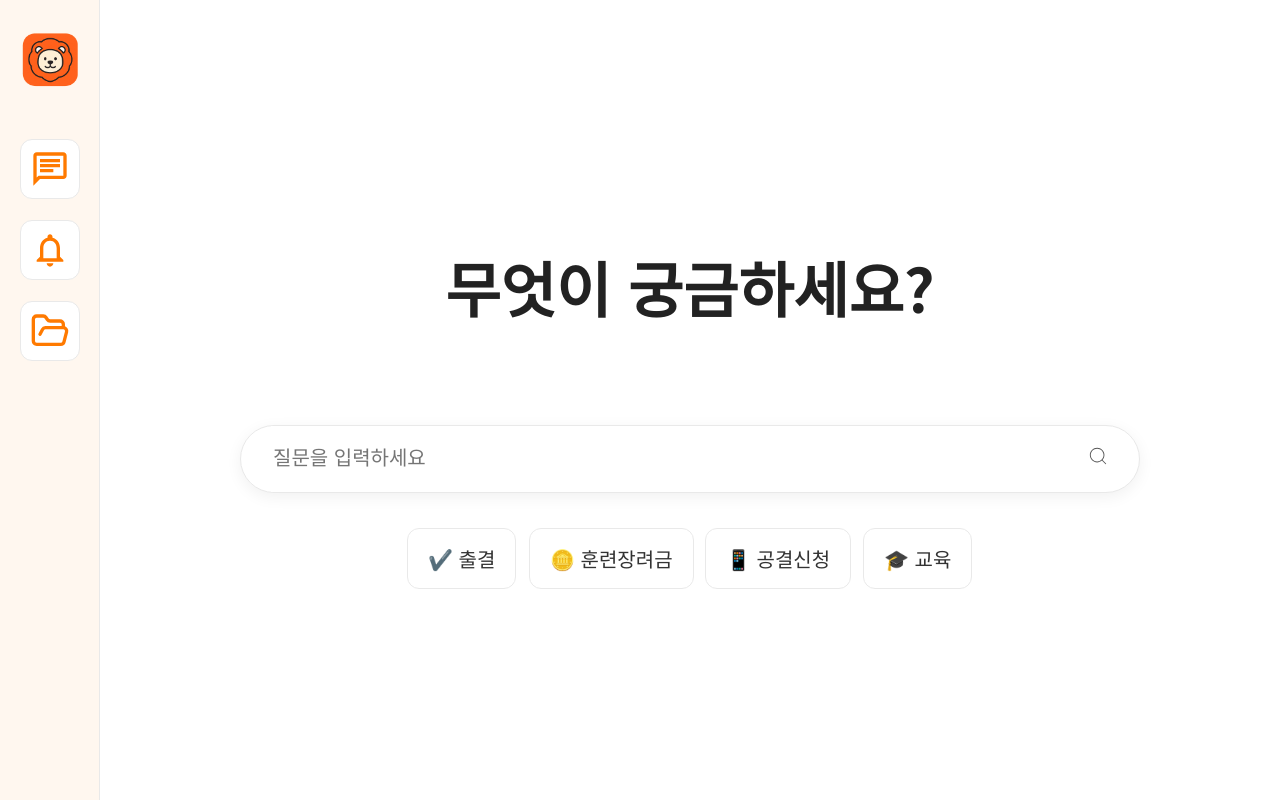
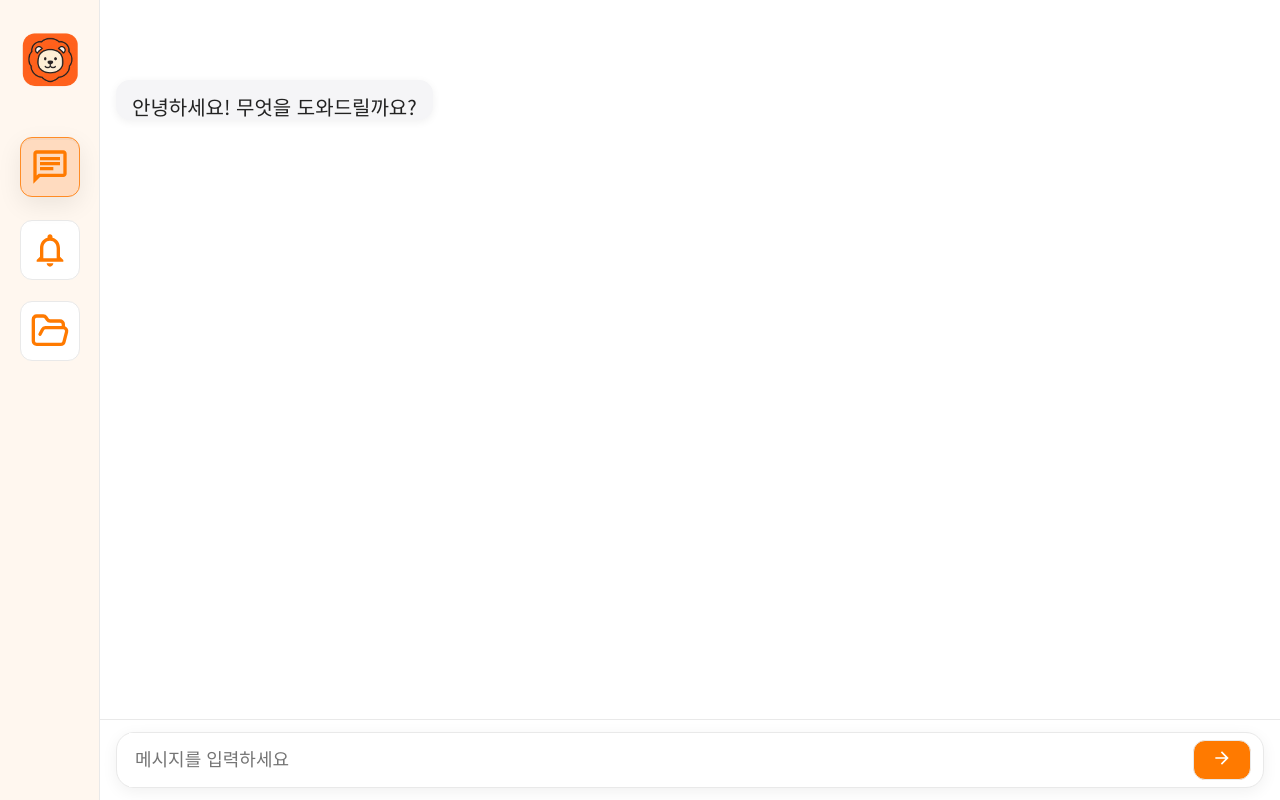
Before and after one commit to marksenee/lion-helper-Q-A, a React (Create React App) app: page / in a window 1280 px wide. Both pictures are taken after a click on the button 49 px from the left and 168 px from the top of the page. Built offline with nearby package versions, Linux system fonts and the light colour scheme.

Commit message:
[UI] 채팅 화면 구현 완료

```diff
--- a/src/App.jsx
+++ b/src/App.jsx
@@ -19,9 +19,11 @@ import {
   QuickWrap,
   ChipButton,
 } from "./styles/App.styles";
+import Chat from "./pages/Chat.jsx";
 
 function App() {
   const [query, setQuery] = useState("");
+  const [view, setView] = useState("home");
   const shortcuts = useMemo(
     () => [
       { key: "출결", icon: "✔️" },
@@ -52,11 +54,17 @@ function App() {
               alt="라이언 로고"
               $size={LOGO_ICON}
               onError={() => setLogoError(true)}
+              onClick={() => setView("/")}
             />
           )}
         </Logo>
         <Nav>
-          <NavButton title="채팅">
+          <NavButton
+            title="채팅"
+            onClick={() => setView("chat")}
+            $active={view === "chat"}
+            aria-pressed={view === "chat"}
+          >
             <MdOutlineChat size={NAV_ICON} />
           </NavButton>
           <NavButton title="공지">
@@ -73,6 +81,18 @@ function App() {
       </HeaderBar> */}
 
       <Main>
+        {view === "chat" ? (
+          <div
+            style={{
+              width: "100%",
+              height: "100%",
+              alignSelf: "stretch",
+              justifySelf: "stretch",
+            }}
+          >
+            <Chat />
+          </div>
+        ) : (
           <Hero>
             {/* {heroError ? (
             <LionFallback $size={HERO_ICON}>🦁</LionFallback>
@@ -115,6 +135,7 @@ function App() {
               ))}
             </QuickWrap>
           </Hero>
+        )}
       </Main>
     </AppGrid>
   );
--- /dev/null
+++ b/src/pages/Chat.jsx
@@ -0,0 +1,78 @@
+import React, { useMemo, useRef, useState, useEffect } from "react";
+import {
+  ChatLayout,
+  Messages,
+  MessagesInner,
+  Bubble,
+  Composer,
+  ComposerInner,
+  ComposerBar,
+} from "../styles/Chat.styles";
+import { MdArrowForward } from "react-icons/md";
+
+function Chat() {
+  const [messages, setMessages] = useState(() => [
+    { id: 1, author: "bot", text: "안녕하세요! 무엇을 도와드릴까요?" },
+  ]);
+  const [text, setText] = useState("");
+  const endRef = useRef(null);
+
+  const canSend = useMemo(() => text.trim().length > 0, [text]);
+
+  useEffect(() => {
+    endRef.current?.scrollIntoView({ behavior: "smooth" });
+  }, [messages.length]);
+
+  const handleSubmit = (e) => {
+    e.preventDefault();
+    if (!canSend) return;
+    const userMsg = { id: Date.now(), author: "me", text: text.trim() };
+    setMessages((prev) => [...prev, userMsg]);
+    setText("");
+    // 간단한 봇 응답 (예시)
+    setTimeout(() => {
+      setMessages((prev) => [
+        ...prev,
+        {
+          id: Date.now() + 1,
+          author: "bot",
+          text: "좋은 질문이에요! 곧 더 똑똑해질 예정입니다.",
+        },
+      ]);
+    }, 400);
+  };
+
+  return (
+    <ChatLayout>
+      <Messages>
+        <MessagesInner>
+          {messages.map((m) => (
+            <Bubble key={m.id} $me={m.author === "me"}>
+              {m.text}
+            </Bubble>
+          ))}
+          <div ref={endRef} />
+        </MessagesInner>
+      </Messages>
+
+      <Composer onSubmit={handleSubmit}>
+        <ComposerInner>
+          <ComposerBar>
+            <input
+              type="text"
+              value={text}
+              onChange={(e) => setText(e.target.value)}
+              placeholder="메시지를 입력하세요"
+              aria-label="메시지 입력"
+            />
+            <button type="submit" disabled={!canSend} aria-label="전송">
+              <MdArrowForward size={20} />
+            </button>
+          </ComposerBar>
+        </ComposerInner>
+      </Composer>
+    </ChatLayout>
+  );
+}
+
+export default Chat;
--- a/src/styles/App.styles.js
+++ b/src/styles/App.styles.js
@@ -61,6 +61,15 @@ export const NavButton = styled.button`
     background: #ffdbbf;
     outline: none;
   }
+
+  ${(p) =>
+    p.$active &&
+    `
+    background: #ffdbbf;
+    border-color: var(--brand-500);
+    box-shadow: inset 0 2px 0 rgba(0,0,0,0.03), 0 8px 24px rgba(0,0,0,0.08);
+    transform: translateY(-2px);
+  `}
 `;
 
 export const HeaderBar = styled.header`
@@ -98,6 +107,7 @@ export const LionImg = styled.img`
   height: ${(p) => p.$size || 64}px;
   object-fit: contain;
   display: block;
+  cursor: pointer;
 `;
 
 export const LionFallback = styled.div`
--- /dev/null
+++ b/src/styles/Chat.styles.js
@@ -0,0 +1,81 @@
+import styled from "styled-components";
+
+export const ChatLayout = styled.div`
+  display: grid;
+  grid-template-rows: 1fr auto;
+  width: 100%;
+  height: 100%;
+`;
+
+export const Messages = styled.div`
+  padding: 16px;
+  overflow-y: auto;
+  display: flex;
+  flex-direction: column;
+  gap: 12px;
+`;
+
+export const MessagesInner = styled.div`
+  width: 100%;
+  max-width: 1200px;
+  margin: 0 auto;
+  display: flex;
+  flex-direction: column;
+  gap: 8px;
+`;
+
+export const Bubble = styled.div`
+  max-width: min(90%, 1200px);
+  height: 5vh;
+  width: fit-content;
+  padding: 12px 16px;
+  border-radius: 14px;
+  line-height: 1.5;
+  font-size: 20px;
+  background: ${(p) => (p.$me ? "#ffe6d3" : "#f5f5f7")};
+  color: #222;
+  align-self: ${(p) => (p.$me ? "flex-end" : "flex-start")};
+  box-shadow: 0 2px 8px rgba(0, 0, 0, 0.06);
+`;
+
+export const Composer = styled.form`
+  padding: 12px 16px;
+  border-top: 1px solid var(--border);
+  background: #fff;
+`;
+
+export const ComposerInner = styled.div`
+  width: 100%;
+  max-width: 1200px;
+  margin: 0 auto;
+`;
+
+export const ComposerBar = styled.div`
+  display: grid;
+  grid-template-columns: 1fr auto;
+  gap: 12px;
+  height: clamp(56px, 7vh, 72px);
+  border: 1px solid var(--border);
+  border-radius: 18px;
+  padding: 0 12px;
+  background: #fff;
+  box-shadow: 0 4px 16px rgba(0, 0, 0, 0.06);
+
+  input[type="text"] {
+    border: none;
+    outline: none;
+    font-size: 18px;
+    padding: 0 6px;
+  }
+
+  button[type="submit"] {
+    height: 40px;
+    align-self: center;
+    padding: 0 18px;
+    border-radius: 12px;
+    border: 1px solid var(--border);
+    background: var(--brand);
+    color: #fff;
+    cursor: pointer;
+  }
+`;
```
Lines whose indentation alone changed are shown as unchanged.
